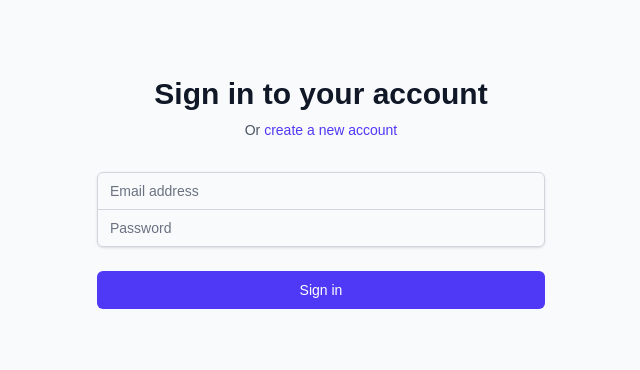
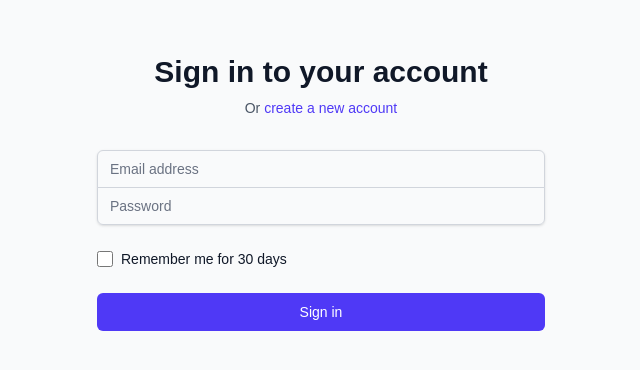
Before and after one commit to Kolomona/km-todo, a Next.js app: page /login in a window 1280 px wide. Shown: the part 220-590 px from the top of the page, without its empty margins (319-959 px from the left). Built offline with nearby package versions, Linux system fonts and the light colour scheme.

Commit message:
Fix login page to use shared LoginForm with Remember Me checkbox. Resolve issue #115 and update ProjectStatusBoard.md. ~FrontEndDev

```diff
--- a/ai/ProjectStatusBoard.md
+++ b/ai/ProjectStatusBoard.md
@@ -16,7 +16,7 @@
 - ✅ **Frontend Todo Management UI**: Complete with comprehensive testing (111/111 tests passing)
 - ⏳ **E2E Testing**: Playwright installed but not yet configured
 - **Next Priority**: Analytics and search endpoints
-- ✅ **NEW**: 'Remember Me' (persistent login) feature implemented in frontend. LoginForm now includes checkbox with proper accessibility and API integration. 5 additional tests added (17/17 total auth tests passing).
+- ✅ **NEW**: 'Remember Me' (persistent login) feature implemented in frontend. LoginForm now includes checkbox with proper accessibility and API integration. 5 additional tests added (17/17 total auth tests passing). UI bug (#115) fixed: Checkbox now visible in login screen.
 
 ## Open Issues
 | ID   | Date       | Area      | Title/Description                  | Status   | Owner     | Priority | Notes                |
@@ -24,12 +24,12 @@
 | #107 | 2024-12-19 | Backend   | Todo management system             | Resolved | Backend   | High     | Todo CRUD endpoints complete |
 | #109 | 2024-12-19 | Both      | E2E testing setup                  | Open     | Both      | Medium   | Playwright config     |
 | #111 | 2024-12-19 | Frontend  | Todo management UI components      | Resolved | Frontend  | High     | Todo CRUD interfaces complete |
-| #115 | 2024-12-19 | Frontend  | 'Remember me' checkbox missing from login screen in UI | Open     | Frontend  | High     | Checkbox not visible in browser; verify in both dev and docker environments |
+| #115 | 2024-12-19 | Frontend  | 'Remember me' checkbox missing from login screen in UI | Resolved | Frontend  | High     | Checkbox now visible and accessible in LoginForm |
 
 *No more than 5 open issues should be present at any time. The human project manager is responsible for enforcing this limit.*
 
 ## Recent Decisions
-- [2024-12-19] **RESOLVED**: 'Remember Me' (persistent login) feature implementation complete. Backend login endpoint now handles rememberMe parameter with configurable session expiry. 4 additional auth tests added (13/13 total). Frontend implementation complete with 5 additional tests (17/17 total).
+- [2024-12-19] **RESOLVED**: 'Remember Me' (persistent login) feature implementation complete. Backend login endpoint now handles rememberMe parameter with configurable session expiry. 4 additional auth tests added (13/13 total). Frontend implementation complete with 5 additional tests (17/17 total). UI bug (#115) fixed: Checkbox now visible and accessible in LoginForm.
 - [2024-12-19] **ADDED**: 'Remember Me' (persistent login) feature to authentication. Login endpoint now accepts 'rememberMe' boolean. Both frontend and backend must implement this. See DevelopmentPlan.md and API_CONTRACT.md.
 - [2024-12-19] **RESOLVED**: Todo CRUD endpoints (#107) - All todo endpoints implemented with comprehensive testing. 35/35 backend todo tests passing. Full CRUD operations, time tracking, and recurring patterns supported.
 - [2024-12-19] **RESOLVED**: Sidebar menu overlap bug (#114) - Fixed with proper flexbox layout, scrollable navigation section, and fixed user profile section. All layout tests passing.
--- a/src/app/login/page.tsx
+++ b/src/app/login/page.tsx
@@ -3,51 +3,11 @@
 import { useState } from 'react';
 import Link from 'next/link';
 import { useRouter } from 'next/navigation';
+import LoginForm from '@/components/auth/LoginForm';
 
 export default function LoginPage() {
-  const [formData, setFormData] = useState({
-    email: '',
-    password: ''
-  });
-  const [isLoading, setIsLoading] = useState(false);
   const [error, setError] = useState('');
   const router = useRouter();
-
-  const handleSubmit = async (e: React.FormEvent) => {
-    e.preventDefault();
-    setIsLoading(true);
-    setError('');
-
-    try {
-      const response = await fetch('/api/auth/login', {
-        method: 'POST',
-        headers: {
-          'Content-Type': 'application/json',
-        },
-        body: JSON.stringify(formData),
-      });
-
-      const data = await response.json();
-
-      if (!response.ok) {
-        throw new Error(data.error?.message || 'Login failed');
-      }
-
-      // Redirect to dashboard on successful login
-      router.push('/dashboard');
-    } catch (err) {
-      setError(err instanceof Error ? err.message : 'An error occurred');
-    } finally {
-      setIsLoading(false);
-    }
-  };
-
-  const handleChange = (e: React.ChangeEvent<HTMLInputElement>) => {
-    setFormData(prev => ({
-      ...prev,
-      [e.target.name]: e.target.value
-    }));
-  };
 
   return (
     <div className="min-h-screen flex items-center justify-center bg-gray-50 py-12 px-4 sm:px-6 lg:px-8">
@@ -66,67 +26,15 @@ export default function LoginPage() {
             </Link>
           </p>
         </div>
-
-        <form className="mt-8 space-y-6" onSubmit={handleSubmit}>
-          {error && (
-            <div className="rounded-md bg-red-50 p-4">
-              <div className="text-sm text-red-700">{error}</div>
-            </div>
-          )}
-
-          <div className="rounded-md shadow-sm -space-y-px">
-            <div>
-              <label htmlFor="email" className="sr-only">
-                Email address
-              </label>
-              <input
-                id="email"
-                name="email"
-                type="email"
-                autoComplete="email"
-                required
-                className="appearance-none rounded-none relative block w-full px-3 py-2 border border-gray-300 placeholder-gray-500 text-gray-900 rounded-t-md focus:outline-none focus:ring-indigo-500 focus:border-indigo-500 focus:z-10 sm:text-sm"
-                placeholder="Email address"
-                value={formData.email}
-                onChange={handleChange}
-                disabled={isLoading}
-              />
-            </div>
-            <div>
-              <label htmlFor="password" className="sr-only">
-                Password
-              </label>
-              <input
-                id="password"
-                name="password"
-                type="password"
-                autoComplete="current-password"
-                required
-                className="appearance-none rounded-none relative block w-full px-3 py-2 border border-gray-300 placeholder-gray-500 text-gray-900 rounded-b-md focus:outline-none focus:ring-indigo-500 focus:border-indigo-500 focus:z-10 sm:text-sm"
-                placeholder="Password"
-                value={formData.password}
-                onChange={handleChange}
-                disabled={isLoading}
-              />
-            </div>
+        {error && (
+          <div className="rounded-md bg-red-50 p-4">
+            <div className="text-sm text-red-700">{error}</div>
           </div>
-
-          <div>
-            <button
-              type="submit"
-              disabled={isLoading}
-              className="group relative w-full flex justify-center py-2 px-4 border border-transparent text-sm font-medium rounded-md text-white bg-indigo-600 hover:bg-indigo-700 focus:outline-none focus:ring-2 focus:ring-offset-2 focus:ring-indigo-500 disabled:opacity-50 disabled:cursor-not-allowed"
-            >
-              {isLoading ? (
-                <svg className="animate-spin -ml-1 mr-3 h-5 w-5 text-white" xmlns="http://www.w3.org/2000/svg" fill="none" viewBox="0 0 24 24">
-                  <circle className="opacity-25" cx="12" cy="12" r="10" stroke="currentColor" strokeWidth="4"></circle>
-                  <path className="opacity-75" fill="currentColor" d="M4 12a8 8 0 018-8V0C5.373 0 0 5.373 0 12h4zm2 5.291A7.962 7.962 0 014 12H0c0 3.042 1.135 5.824 3 7.938l3-2.647z"></path>
-                </svg>
-              ) : null}
-              {isLoading ? 'Signing in...' : 'Sign in'}
-            </button>
-          </div>
-        </form>
+        )}
+        <LoginForm
+          onSuccess={() => router.push('/dashboard')}
+          onError={setError}
+        />
       </div>
     </div>
   );
```
